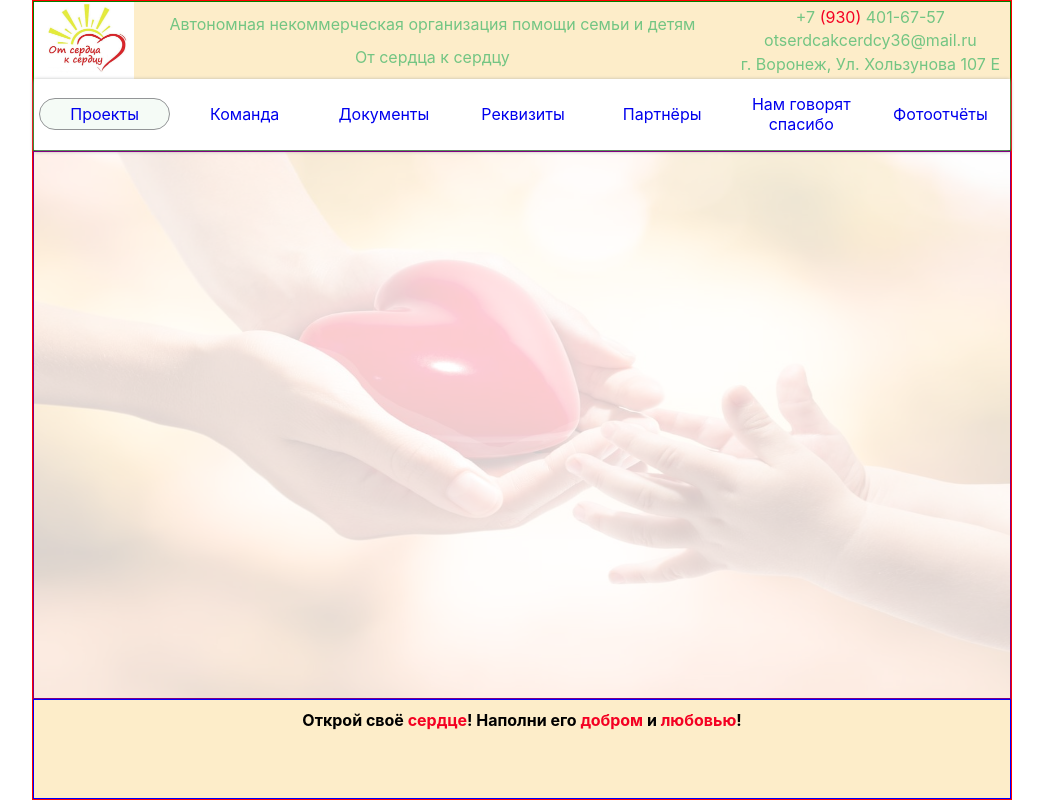
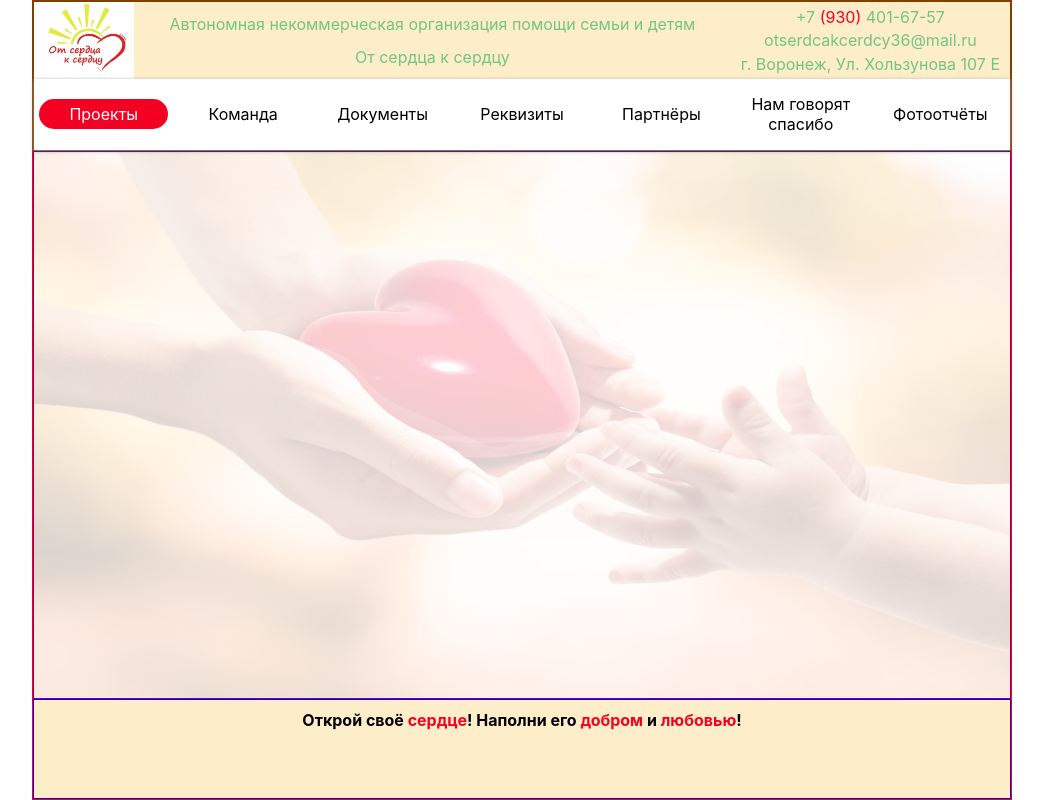
Before and after one commit to IgorDavydenko/charityFund, a React app in the folder client/: page / in a window 1280 px wide. In both pictures the pointer is over the element "Проекты". Shown: the whole page, without its empty margins (118-1161 px from the left). Built offline with nearby package versions, Linux system fonts and the light colour scheme.

Commit message:
update navigation to red colored

```diff
--- a/client/src/components/Header/Navigation/Navigation.scss
+++ b/client/src/components/Header/Navigation/Navigation.scss
@@ -25,15 +25,22 @@
     color: #939597;
 
     &:hover, .active {
-      background-color: #f5fbf6;
-      border: 1px solid #939597;
+      background-color: #F40022;
+      color: white;
+      font-weight: 400;
+      // border: 1px solid #939597;
       border-radius: 20px;
     }
 
     a {
       display: block;
       text-decoration: none;
+      color: black;
       padding: 5px 10px;
+
+      &:hover {
+        color: white;
+      }
     }
   }
 }
```
